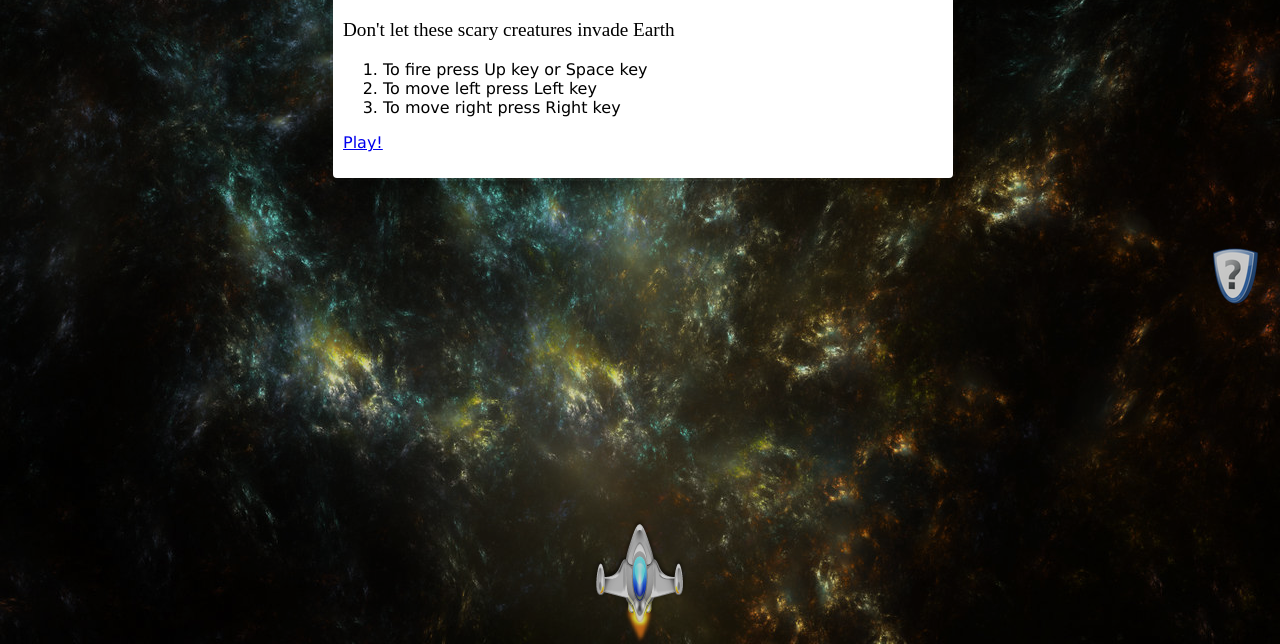
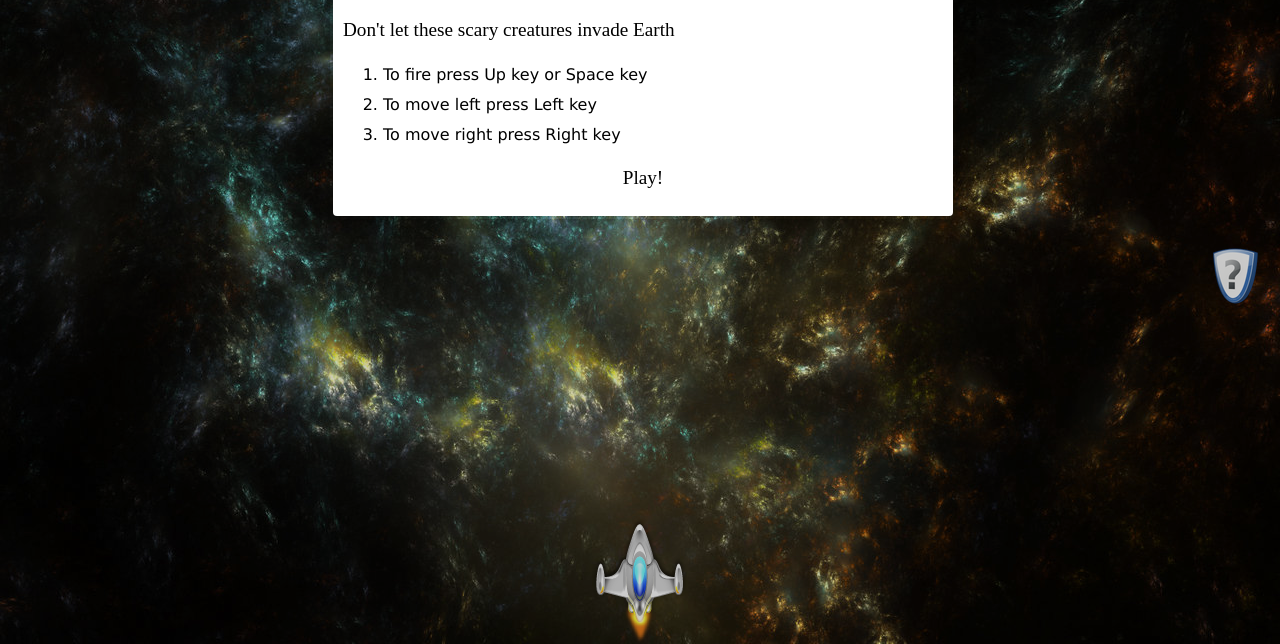
Before and after one commit to thiagocaiubi/space-invaders-js, a plain HTML site: page public/index.html in a window 1280 px wide. Shown: the part 156-800 px from the top of the page. Drawn offline with Linux system fonts and the light colour scheme; a web font is replaced by a local one.

Commit message:
Improve help

```diff
--- a/public/css/help.css
+++ b/public/css/help.css
@@ -17,7 +17,7 @@
 	display: none;
 }
 
-#info h1, #info h3{
+#info h1, #info h3, #info .play{
   font-family: 'Slackey', serif;
   font-style: normal;
   font-weight: 400;
@@ -40,10 +40,15 @@
 	font-weight: normal;
 }
 
-#info div ul{
-	list-style-type: none;
+#info div ol li {
+	line-height: 30px;
 }
 
-#info div ul li{
-	display: inline;
+#info p{
+	text-align: center;
 }
+
+#info .play{
+	font-size: 120%;
+	cursor: pointer;
+}
--- a/public/index.html
+++ b/public/index.html
@@ -21,7 +21,7 @@
 				</ol>
 			</div>
 			<p>
-				<a class="play" href="#">Play!</a>
+				<span class="play">Play!</span>
 			</p>
 		</div>
 	</div>
--- a/public/js/help.js
+++ b/public/js/help.js
@@ -1,7 +1,16 @@
 $(document).ready(function(){
 	$.facebox.settings.closeImage = '/lib/facebox/closelabel.png';
 	$.facebox.settings.loadingImage = '/lib/facebox/loading.gif';
+
+	$(document).bind('afterReveal.facebox', function(){
+		$('#info .play').click(function(){
+			$(document).trigger('close.facebox');
+		});
+	});
+
+	$.facebox({div: '#help'});
+
 	$('#help').click(function(event){
 		$.facebox({div: '#' + event.target.id});
-	}).click();
+	});
 });
```
